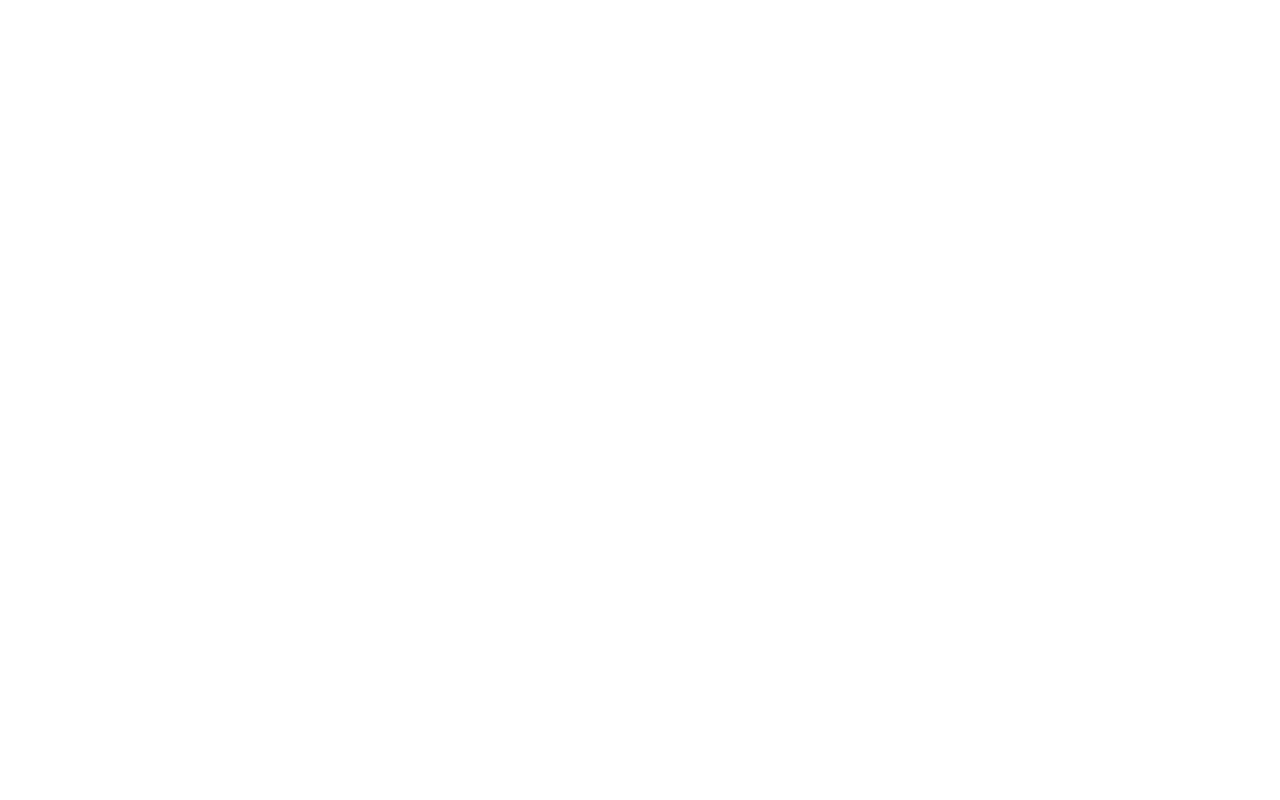
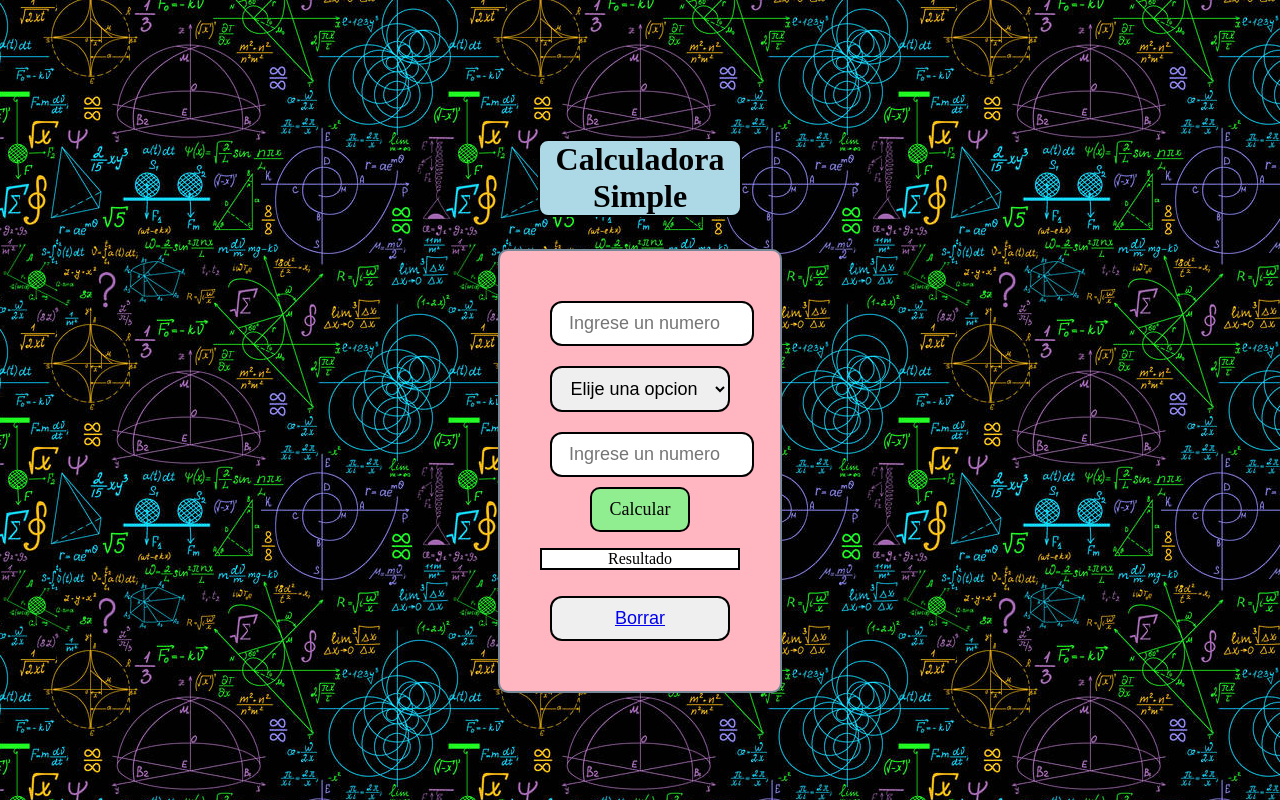
Before and after one commit to vanevsosa/sobre-mi, a plain HTML site: page practico1/index.html in a window 1280 px wide. Drawn offline with Linux system fonts and the light colour scheme.

Commit message:
Practico N1 finalizado

```diff
--- a/practico1/index.html
+++ b/practico1/index.html
@@ -3,9 +3,43 @@
 <head>
     <meta charset="UTF-8">
     <meta name="viewport" content="width=device-width, initial-scale=1.0">
-    <title>Document</title>
+    <link rel="stylesheet" href="styles.css">
+    <title>Calculadora Simple</title>
+
 </head>
 <body>
+    <div class="contenedor-flex">
 
+        <p><h1>Calculadora Simple</h1></p>
+
+    <div class="calculadora">
+        <input type="number" id="numero1" placeholder="Ingrese un numero">
+    <div>
+
+    <!--Acá va el menú desplegable-->
+        <select name="operaciones" id="operacion">
+            <option value="none">Elije una opcion</option>
+            <option value="sumar">+</option>
+            <option value="restar">-</option>
+            <option value="multiplicar">*</option>
+            <option value="dividir">/</option>
+        </select>
+    </div>
+
+    <!--Al ser tipo número, el input solo admite valores numéricos-->
+        <input type="number" id="numero2" placeholder="Ingrese un numero">
+    <br>
+    <!--Boton calcular-->
+        <button id="button" onclick="calcular()">Calcular</button>
+
+    <!--Resultado-->
+        <p id="resultado">Resultado</p>
+
+    <!--Boton borrar que recarga la página y borra todo-->
+        <button id="borrador"><a href="index.html">Borrar</a></button>
+    </div>
+
+    <!--Conexion con mi JS-->
+    <script src="script.js"></script>
 </body>
 </html>
--- /dev/null
+++ b/practico1/script.js
@@ -0,0 +1,38 @@
+    // Funcion para obtener el resultado de la operacion seleccionada traída desde el html
+function calcular() {
+    let resultado;
+    let numero1 = document.getElementById("numero1").value;
+    let numero2 = document.getElementById("numero2").value;
+    let operacion = document.getElementById("operacion").value;
+
+    // Validar que los campos no estén vacíos
+    if (operacion==="none"||numero1===""||numero2==="") {
+        alert("Complete todos los campos");
+    } else {
+    // Pasamos los value numero1 y numero2 a números
+        numero1 = Number(numero1);
+        numero2 = Number(numero2);
+
+    // if anidados para las operaciones
+        if(operacion==="sumar") {
+            resultado=numero1+numero2;
+        } else if(operacion==="restar") {
+            resultado=numero1-numero2;
+        } else if(operacion==="multiplicar") {
+        resultado=numero1*numero2;
+        } else if(operacion==="dividir") {
+        if(numero2===0) {
+            alert("La operación no es válida");
+    } else {
+        resultado=numero1/numero2;
+    }
+    // Acá doy límite de 20 dígitos al resultado
+        } if((resultado.toString()).length > 20) {
+        alert("El resultado tiene demasiados caracteres");
+        } else {
+
+    // Evento click para ebtener el resultado
+        document.getElementById("resultado").innerHTML = (resultado);
+        }
+    }
+}
--- /dev/null
+++ b/practico1/styles.css
@@ -0,0 +1,77 @@
+/* Estilo general de la web */
+body {
+    font-family: 'Times New Roman', Times, serif;
+    display: flex;
+    justify-content: center;
+    align-items: center;
+    background-image: url(fondo.jpg);
+    height: 100vh;
+    margin: auto;
+    background-position: center;
+}
+
+/* Estilo para el titulo*/
+h1 {
+    background-color: lightblue;
+    border: solid black 2px;
+    border-radius: 10px;
+    text-align: center;
+    font-family: 'Times New Roman', Times, serif;
+    display: flex;
+    justify-content: center;
+    width: 200px;
+    margin: auto;
+}
+
+/* Estilo para el contenedor */
+.contenedor-flex {
+    display: flex;
+    align-items: center;
+    flex-direction: column;
+}
+
+/* Estilo del cuadro de la calculadora*/
+.calculadora {
+    background-color: lightpink;
+    border-radius: 10px;
+    padding: 40px;
+    text-align: center;
+    box-shadow: 0px 4px 8px rgba(0, 0, 0, 0);
+    border: solid lightslategray 2px;
+    width: 200px;
+    margin: auto;
+}
+
+/* Estilo para el  boton */
+#button {
+    background-color: lightgreen;
+    color: black;
+    border-radius: 10px;
+    width: 100px;
+    margin: auto;
+    justify-content: center;
+    display: flex;
+    font-family: 'Times New Roman', Times, serif;
+    width: 50%;
+    height: 50%;
+
+}
+
+/* Estilo para el resultado*/
+#resultado {
+    font-family: 'Times New Roman', Times, serif;
+    background-color: white;
+    border: solid black 2px;
+}
+
+/* Estilo de los cuadros del input*/
+input, select, button {
+    margin: 10px;
+    padding: 10px;
+    border: solid black 2px;
+    justify-content: center;
+    text-align: center;
+    width: 90%;
+    border-radius: 12px;
+    font-size: 18px;
+}
```
Also changed, not shown: practico1/calculadora.png (added), practico1/fondo.jpg (added), 1 other file.
